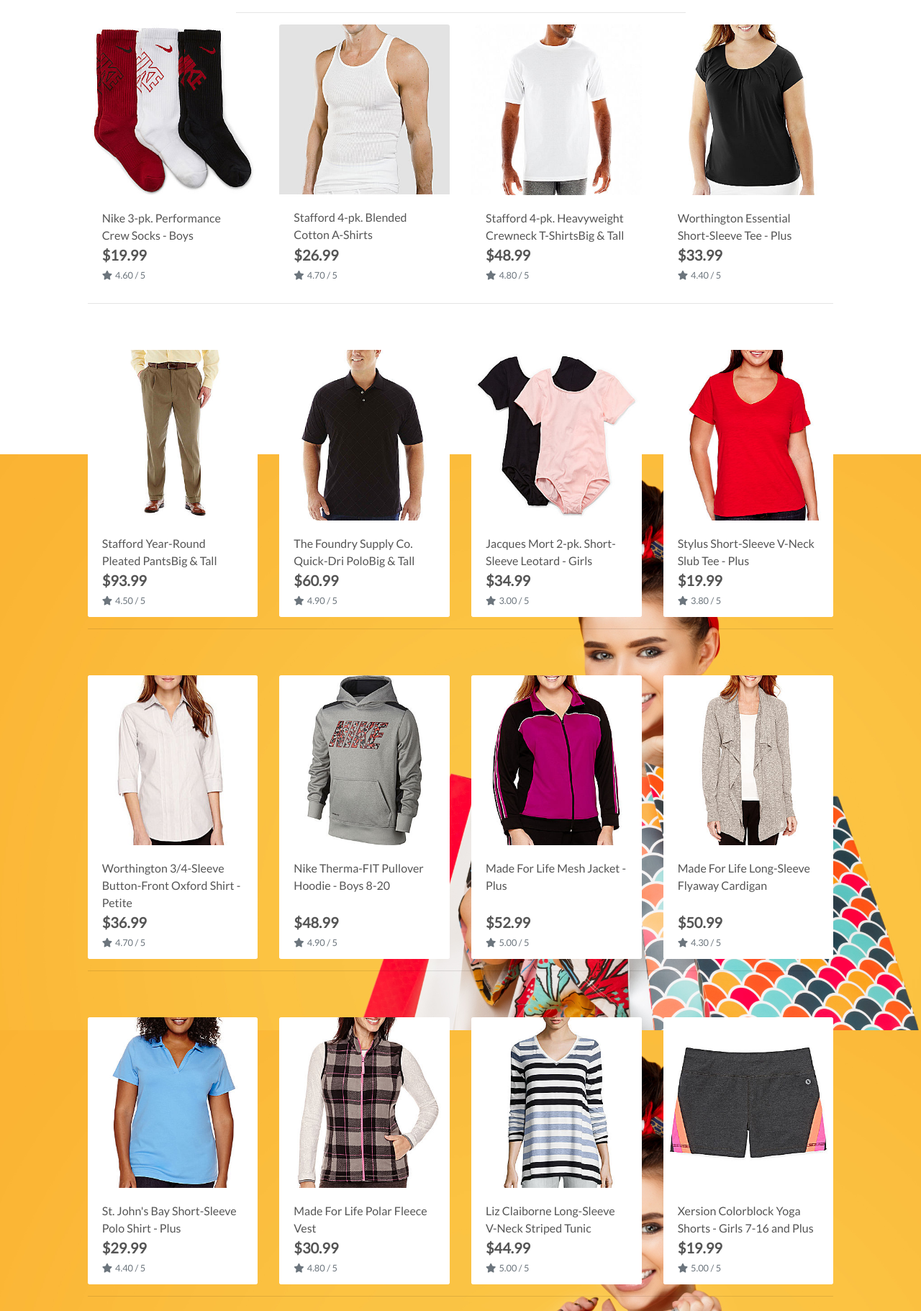
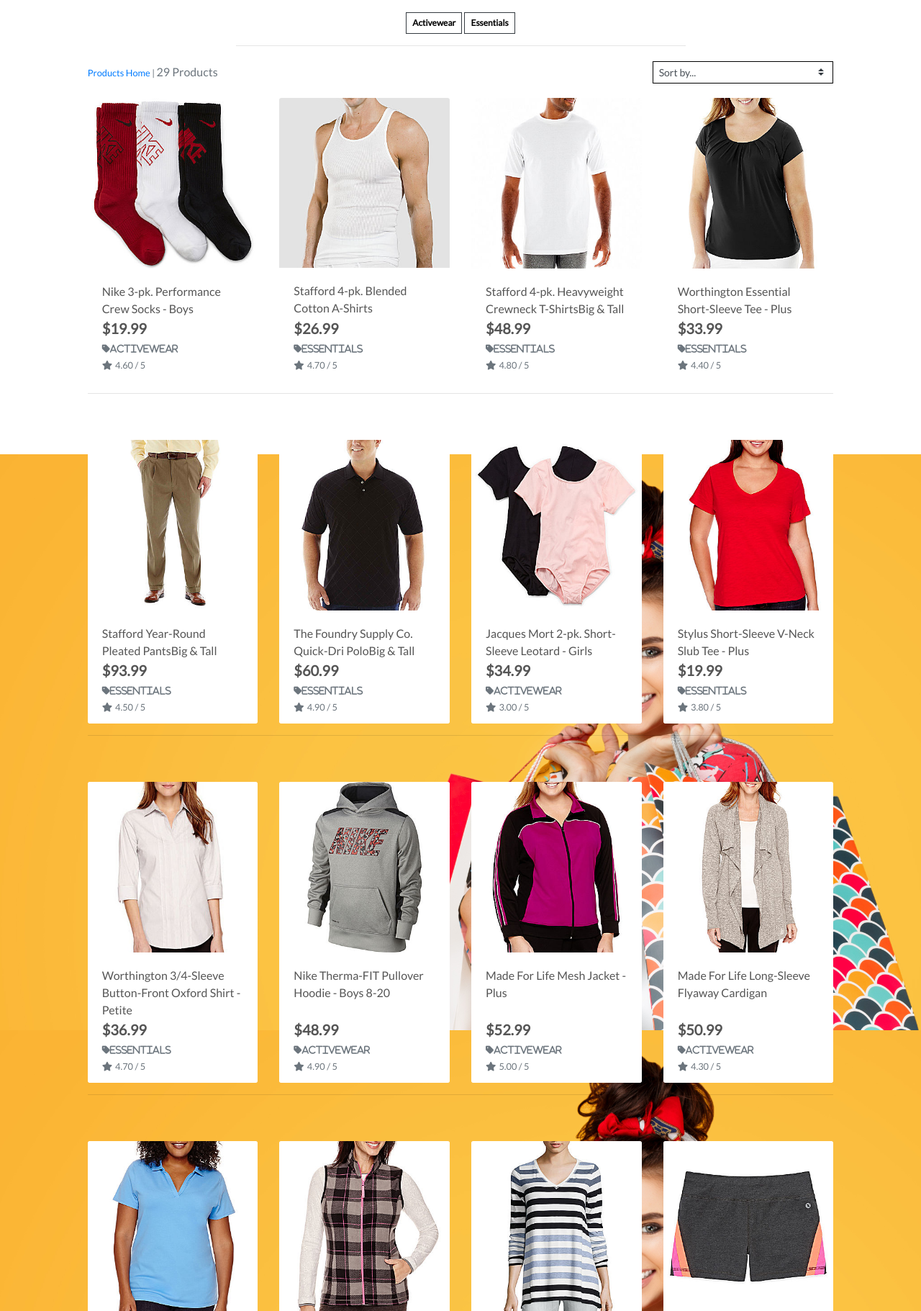
Before and after one commit to Pyleks/django_boutique, a Django app: a page that uses products/templates/products/products.html in a window 1280 px wide. Shown: the part 169-1990 px from the top of the page at 72% size. Run offline with Django 3.2, Linux system fonts and the light colour scheme; data comes from the database, SQL or seed files in the repository; some libraries are stand-ins or nearby versions.

Commit message:
Added sorting and product counts to product page

```diff
--- a/products/templates/products/products.html
+++ b/products/templates/products/products.html
@@ -15,23 +15,75 @@
         <div class="row">
             <div class="col text-center mt-3">
                 <h2 class="logo-font">Products</h2>
+                {% for c in current_categories %}
+                    <a class="category-badge text-decoration-none" href="{% url 'products' %}?category={{ c.name }}">
+                        <span class="p-2 mt-2 badge badge-white text-black rounded-0 border border-dark">{{ c.friendly_name }}</span>
+                    </a>
+                {% endfor %}
                 <hr class="w-50 mb-1">
             </div>
         </div>
         <div class="row">
             <div class="product-container col-10 offset-1">
-                <div class="row mt-1 mb-2"></div>
+                <div class="row mt-1 mb-2">
+                    <div class="col-12 col-md-6 my-auto order-md-last d-flex justify-content-center justify-content-md-end">
+                        <div class="sort-select-wrapper w-50">
+                            <select id="sort-selector"
+                                    class="custom-select custom-select-sm rounded-0 border border-{% if current_sorting != 'None_None' %}info{% else %}black{% endif %}">
+                                <option value="reset" {% if current_sorting == 'None_None' %}selected{% endif %}>Sort
+                                    by...
+                                </option>
+                                <option value="price_asc" {% if current_sorting == 'price_asc' %}selected{% endif %}>
+                                    Price (low to high)
+                                </option>
+                                <option value="price_desc" {% if current_sorting == 'price_desc' %}selected{% endif %}>
+                                    Price (high to low)
+                                </option>
+                                <option value="rating_asc" {% if current_sorting == 'rating_asc' %}selected{% endif %}>
+                                    Rating (low to high)
+                                </option>
+                                <option value="rating_desc"
+                                        {% if current_sorting == 'rating_desc' %}selected{% endif %}>Rating (high to
+                                    low)
+                                </option>
+                                <option value="name_asc" {% if current_sorting == 'name_asc' %}selected{% endif %}>Name
+                                    (A-Z)
+                                </option>
+                                <option value="name_desc" {% if current_sorting == 'name_desc' %}selected{% endif %}>
+                                    Name (Z-A)
+                                </option>
+                                <option value="category_asc"
+                                        {% if current_sorting == 'category_asc' %}selected{% endif %}>Category (A-Z)
+                                </option>
+                                <option value="category_desc"
+                                        {% if current_sorting == 'category_desc' %}selected{% endif %}>Category (Z-A)
+                                </option>
+                            </select>
+                        </div>
+                    </div>
+                    <div class="col-12 col-md-6 order-md-first">
+                        <p class="text-muted mt-3 text-center text-md-left">
+                            {% if search_term or current_categories or current_sorting != 'None_None' %}
+                                <span class="small"><a href="{% url 'products' %}">Products Home</a> | </span>
+                            {% endif %}
+                            {{ products|length }} Products{% if search_term %} found for
+                            <strong>"{{ search_term }}"</strong>{% endif %}
+                        </p>
+                    </div>
+                </div>
                 <div class="row">
                     {% for product in products %}
                         <div class="col-sm-6 col-md-6 col-lg-4 col-xl-3">
                             <div class="card h-100 border-0">
                                 {% if product.image %}
                                     <a href="{% url 'product_detail' product.id %}">
-                                        <img class="card-img-top img-fluid" src="{{ product.image.url }}" alt="{{ product.name }}">
+                                        <img class="card-img-top img-fluid" src="{{ product.image.url }}"
+                                             alt="{{ product.name }}">
                                     </a>
                                 {% else %}
                                     <a href="{% url 'product_detail' product.id %}">
-                                        <img class="card-img-top img-fluid" src="{{ MEDIA_URL }}noimage.png" alt="{{ product.name }}">
+                                        <img class="card-img-top img-fluid" src="{{ MEDIA_URL }}noimage.png"
+                                             alt="{{ product.name }}">
                                     </a>
                                 {% endif %}
                                 <div class="card-body pb-0">
@@ -41,8 +93,18 @@
                                     <div class="row">
                                         <div class="col">
                                             <p class="lead mb-0 text-left font-weight-bold">${{ product.price }}</p>
+                                            {% if product.category %}
+                                                <p class="small mt-1 mb-0">
+                                                    <a class="text-muted"
+                                                       href="{% url 'products' %}?category={{ product.category.name }}">
+                                                        <i class="fas fa-tag mr-1">{{ product.category.friendly_name }}</i>
+                                                    </a>
+                                                </p>
+                                            {% endif %}
                                             {% if product.rating %}
-                                                <small class="text-muted"><i class="fas fa-star mr-1"></i>{{ product.rating }} / 5</small>
+                                                <small class="text-muted"><i
+                                                        class="fas fa-star mr-1"></i>{{ product.rating }} / 5
+                                                </small>
                                             {% else %}
                                                 <small class="text-muted">No Rating</small>
                                             {% endif %}
--- a/products/views.py
+++ b/products/views.py
@@ -21,6 +21,8 @@ def all_products(request):
             if sortkey == 'name':
                 sortkey = 'lower_name'
                 products = products.annotate(lower_name=Lower('name'))
+            if sortkey == 'category':
+                sortkey = 'category__name'
 
             if 'direction' in request.GET:
                 direction = request.GET['direction']
--- a/static/css/base.css
+++ b/static/css/base.css
@@ -69,6 +69,11 @@ body {
     background: white;
     z-index: -1;
 }
+a.category-badge > span.badge:hover {
+    background: #212529 !important;
+    color: #ffffff !important;
+}
+
 
 /* -------------------------------- Media Queries */
 
```
Also changed, not shown: products/templates/products/product_detail.html (+7 -0 lines).
